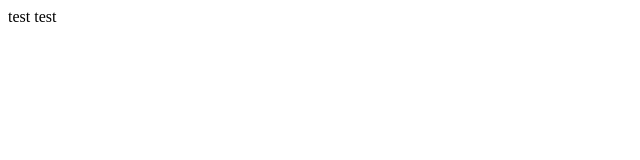
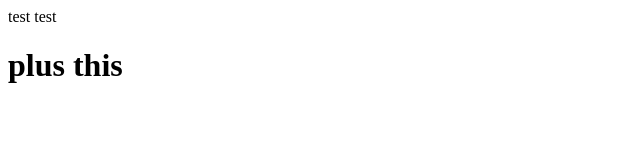
Before and after one commit to superyoonim/landing, a plain HTML site: page index.html in a window 1280 px wide. Shown: the whole page, without its empty margins (0-640 px from the left). Drawn offline with Linux system fonts and the light colour scheme.

Commit message:
second file

```diff
--- a/index.html
+++ b/index.html
@@ -8,5 +8,6 @@
 </head>
 <body>
     test test
+    <h1>plus this</h1>
 </body>
 </html>
```
